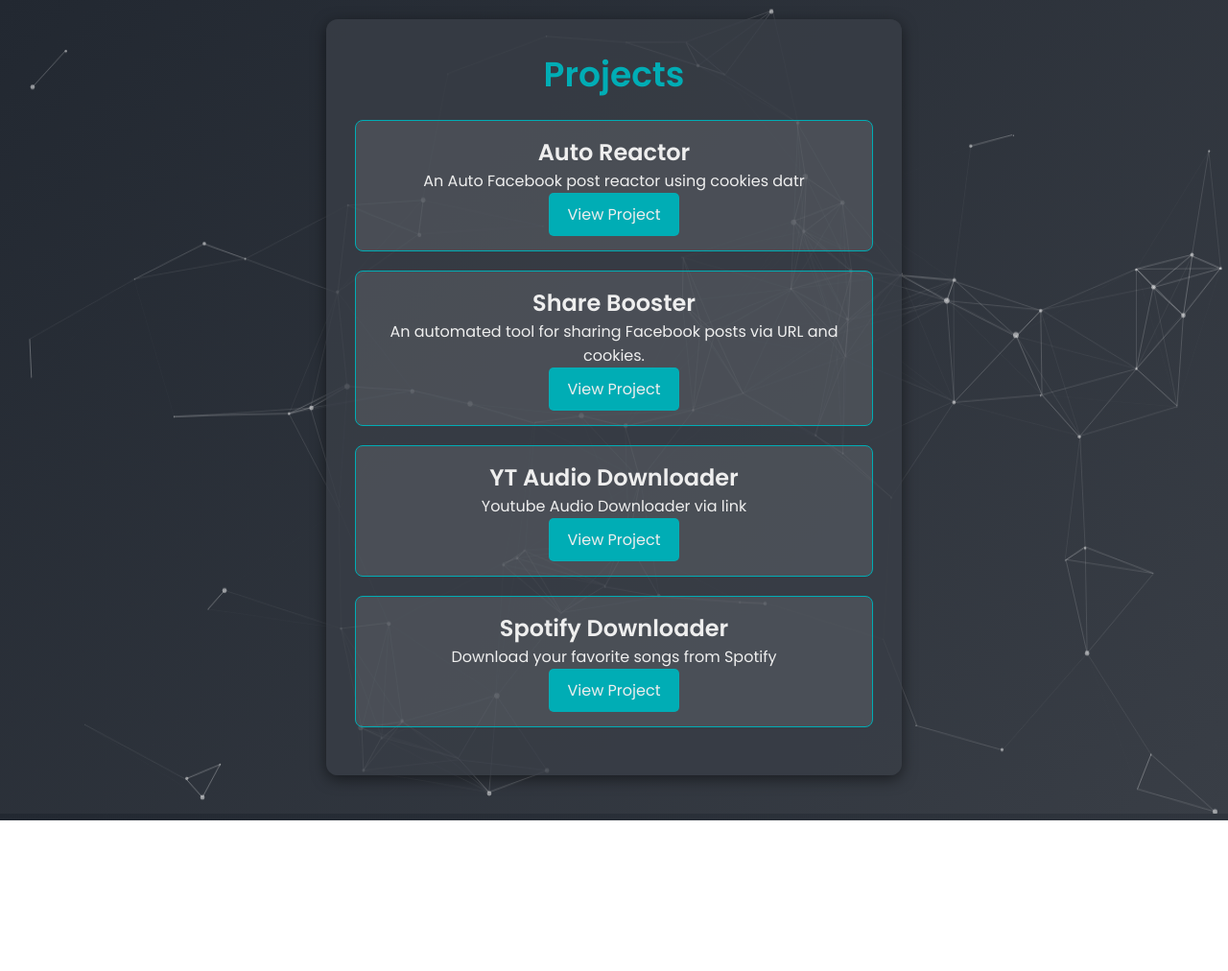
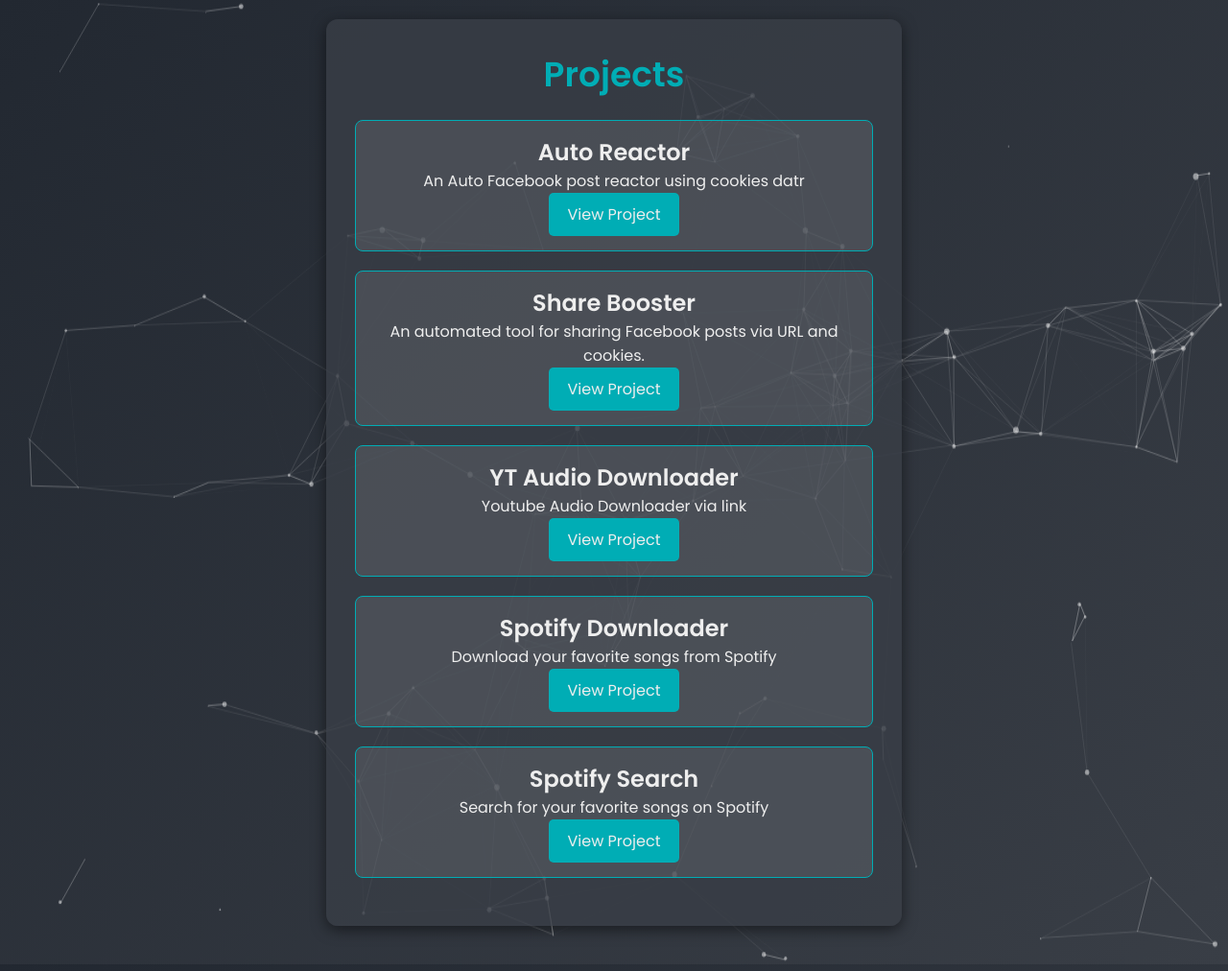
Before and after one commit to nelzyzz/Projects, a plain HTML site: page index.html in a window 1280 px wide. Shown: the whole page at 96% size. Before the commit the page ends 855 px from the top, so only its background shows below. Drawn offline with nearby package versions, Linux system fonts and the light colour scheme.

Commit message:
Update index.html

```diff
--- a/index.html
+++ b/index.html
@@ -138,12 +138,16 @@
             <p>Youtube Audio Downloader via link</p>
             <a href="https://youtube-audio-downloaderr.vercel.app/" class="burat-link" target="_blank">View Project</a>
         </div>
-
         <div class="burat">
-    <h2>Spotify Downloader</h2>
-    <p>Download your favorite songs from Spotify</p>
-    <a href="other/spotify.html" class="burat-link" target="_blank">View Project</a>
-</div>
+           <h2>Spotify Downloader</h2>
+           <p>Download your favorite songs from Spotify</p>
+           <a href="other/spotify.html" class="burat-link" target="_blank">View Project</a>
+        </div>
+           <div class="burat">
+           <h2>Spotify Search</h2>
+           <p>Search for your favorite songs on Spotify</p>
+           <a href="other/spotifysearch.html" class="burat-link" target="_blank">View Project</a>
+        </div>
     </div>
 
     <script src="https://cdnjs.cloudflare.com/ajax/libs/particles.js/2.0.0/particles.min.js"></script>
```
